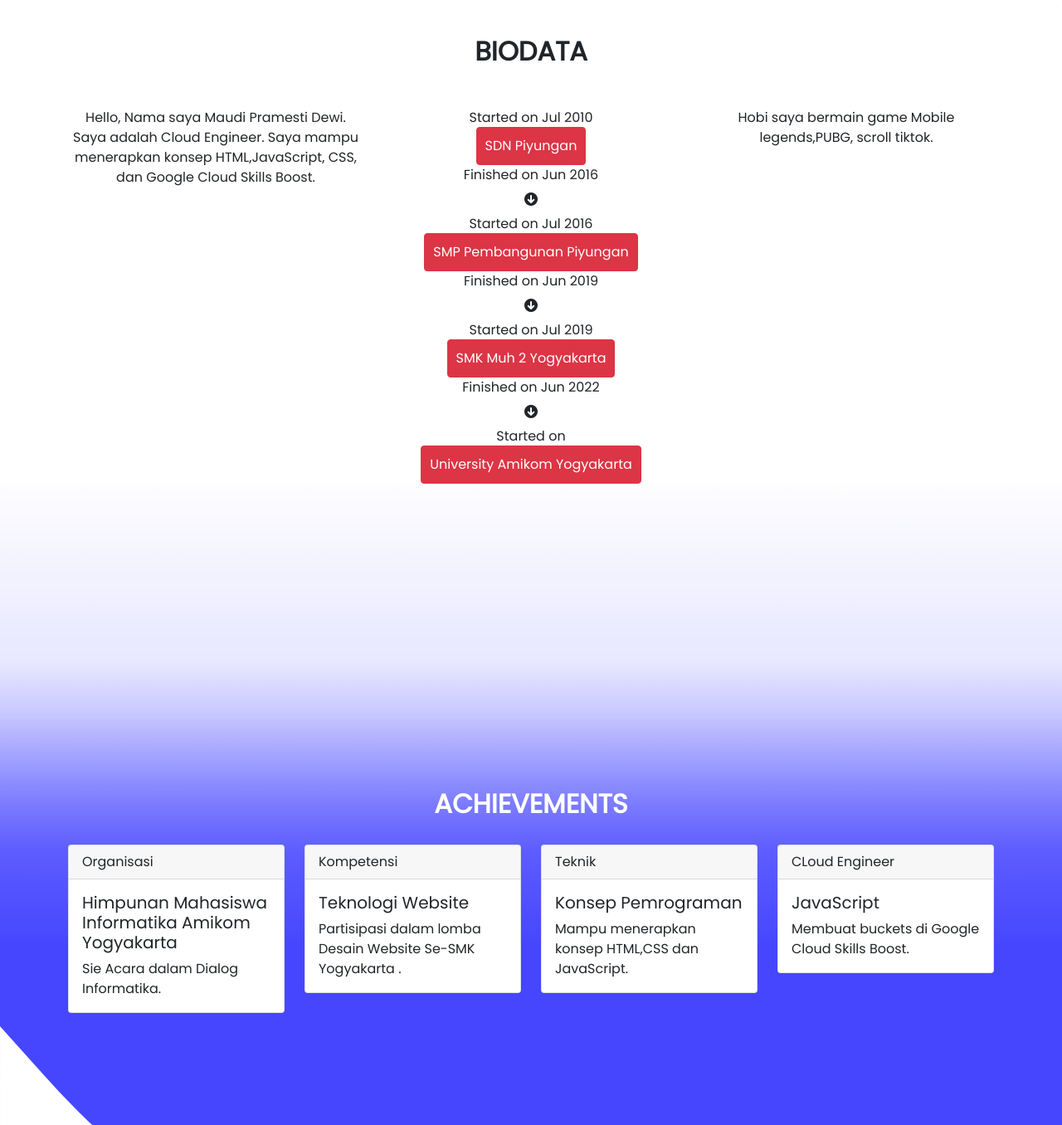
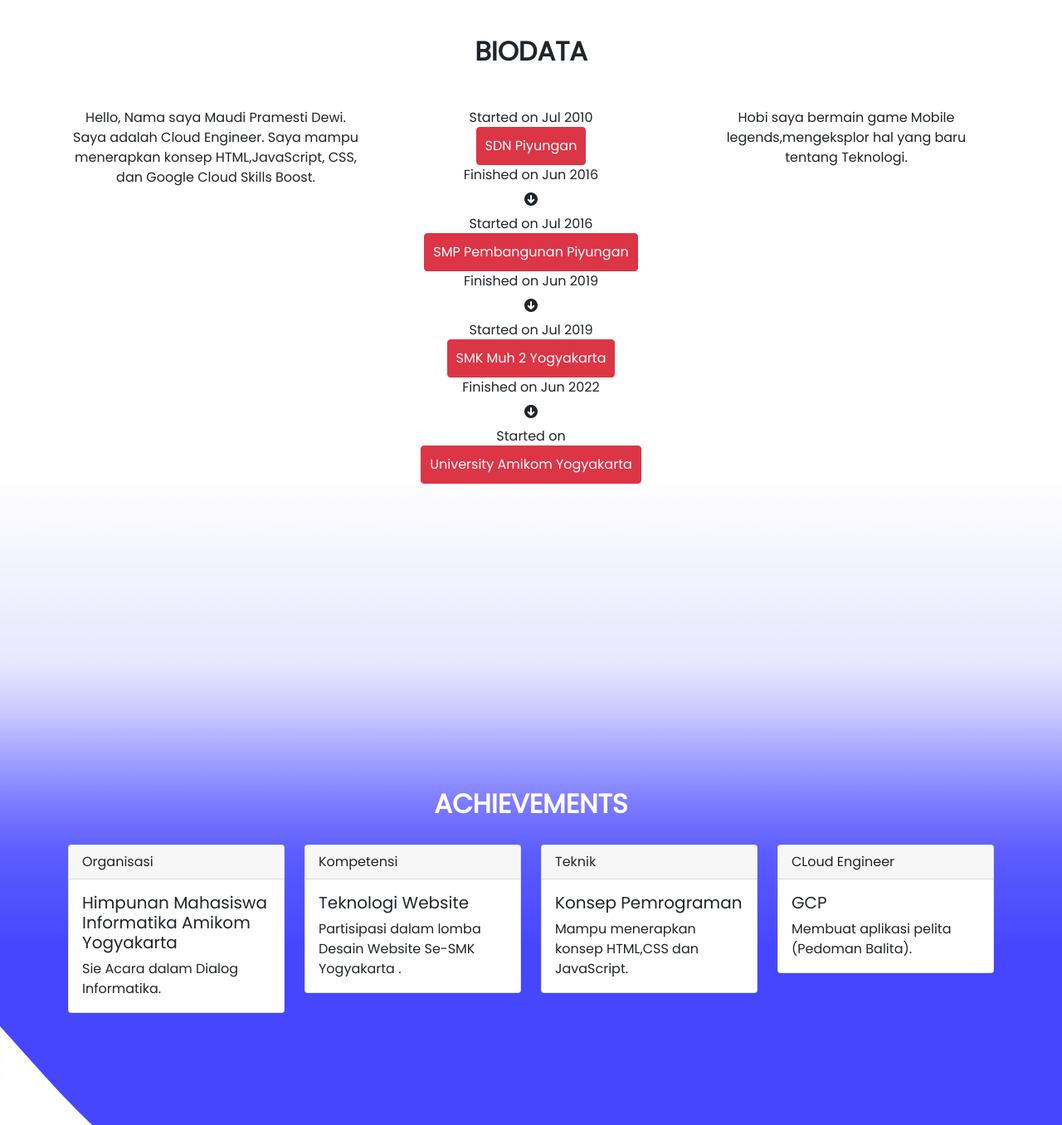
Before and after one commit to MaudiDewi/Portofolio, a plain HTML site: page index.html in a window 1280 px wide. Shown: the part 799-2155 px from the top of the page at 83% size. Drawn offline with nearby package versions, Linux system fonts and the light colour scheme; files that its build step writes are made by us from their sources; a script that the page names is missing; files whose address does not match are found by name; a web font is replaced by a local one.

Commit message:
index.html

```diff
--- a/index.html
+++ b/index.html
@@ -373,7 +373,7 @@
                 </div>
               </div>
               <div data-aos="fade-up" data-aos-duration="800" class="col-sm-4">
-                Hobi saya bermain game Mobile legends,PUBG, scroll tiktok.
+                Hobi saya bermain game Mobile legends,mengeksplor hal yang baru tentang Teknologi.
               </div>
             </div>
           </div>
@@ -450,9 +450,9 @@
             >
               <div class="card-header">CLoud Engineer</div>
               <div class="card-body">
-                <h5 class="card-title">JavaScript</h5>
+                <h5 class="card-title">GCP</h5>
                 <p class="card-text">
-                  Membuat buckets di Google Cloud Skills Boost.
+                  Membuat aplikasi pelita (Pedoman Balita).
                 </p>
               </div>
             </div>
```
